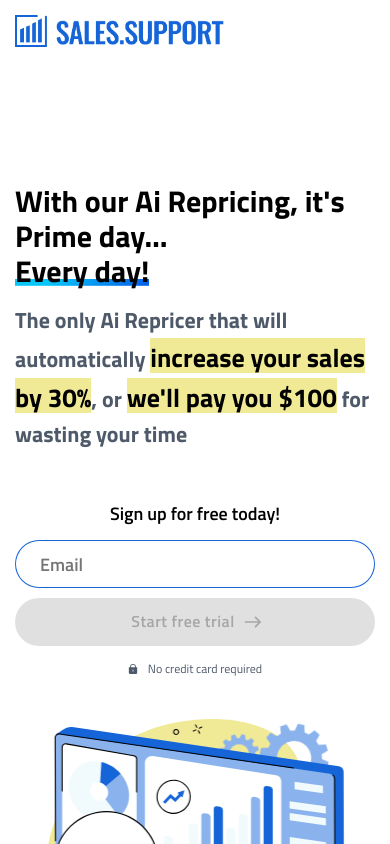
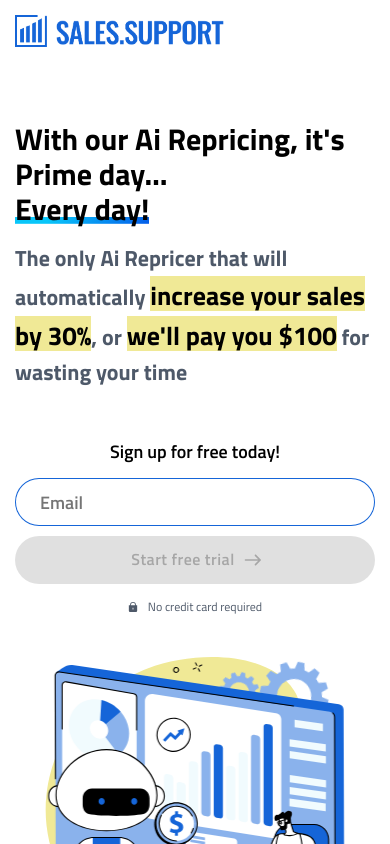
Before and after one commit to estiva1/ss-landing, a React (Create React App) app: page / in a window 390 px wide. Shown: the top 844 px of the page. Built offline with nearby package versions, Linux system fonts and the light colour scheme.

Commit message:
fixed margin for mobile Hero section

```diff
--- a/src/components/hero/hero.styles.js
+++ b/src/components/hero/hero.styles.js
@@ -17,7 +17,6 @@ export const HeroContainer = styled.div`
     padding: 30px 80px 60px 80px;
   }
   @media ${device.xs} {
-    margin-top: 62px;
     padding: 60px 15px;
     flex-direction: column;
     row-gap: 40px;
```
